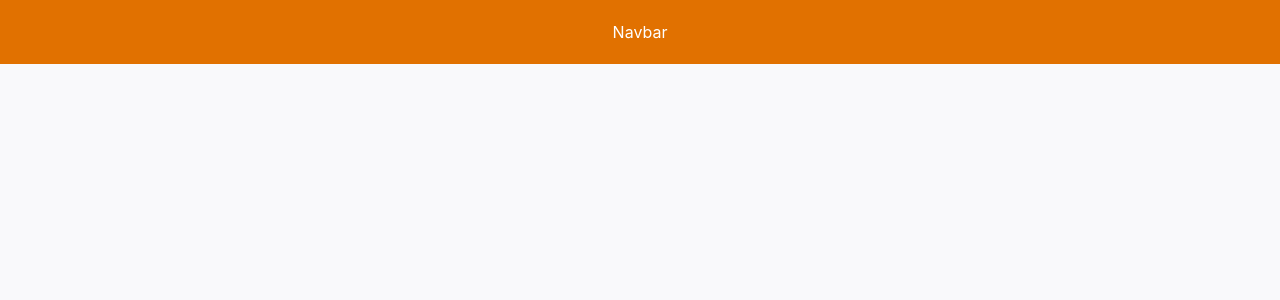
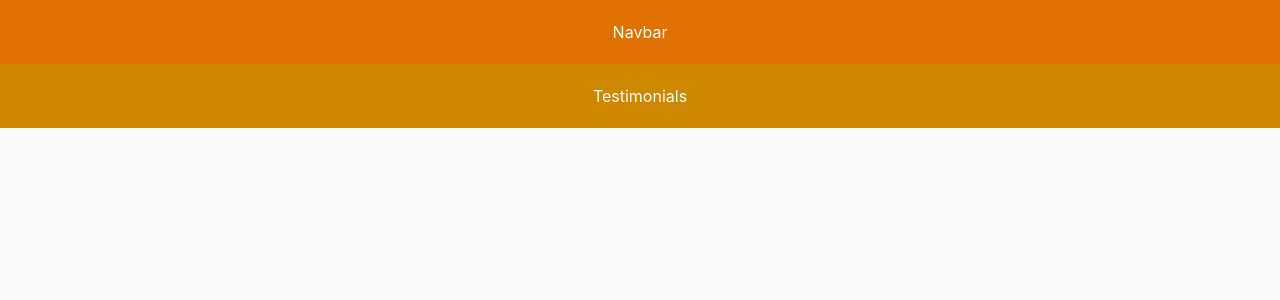
Before and after one commit to eslam-mohamedl/session-5-team-4, a Next.js app: page / in a window 1280 px wide. Shown: the top 300 px of the page. Built offline with nearby package versions, Linux system fonts and the light colour scheme.

Commit message:
feat(testimonials) build the testimonials section

```diff
--- a/src/app/page.tsx
+++ b/src/app/page.tsx
@@ -1,8 +1,10 @@
 import Navbar from "@/components/organisms/Navbar";
+import Testimonials from "@/components/organisms/Testimonials";
 export default function page() {
   return (
     <div>
       <Navbar />
+      <Testimonials />
     </div>
   );
 }
--- /dev/null
+++ b/src/components/organisms/Testimonials.tsx
@@ -0,0 +1,9 @@
+import React from "react";
+
+export default function Testimonials() {
+  return (
+    <div className="bg-yellow-600 text-white p-5 flex justify-center items-center">
+      Testimonials
+    </div>
+  );
+}
```
